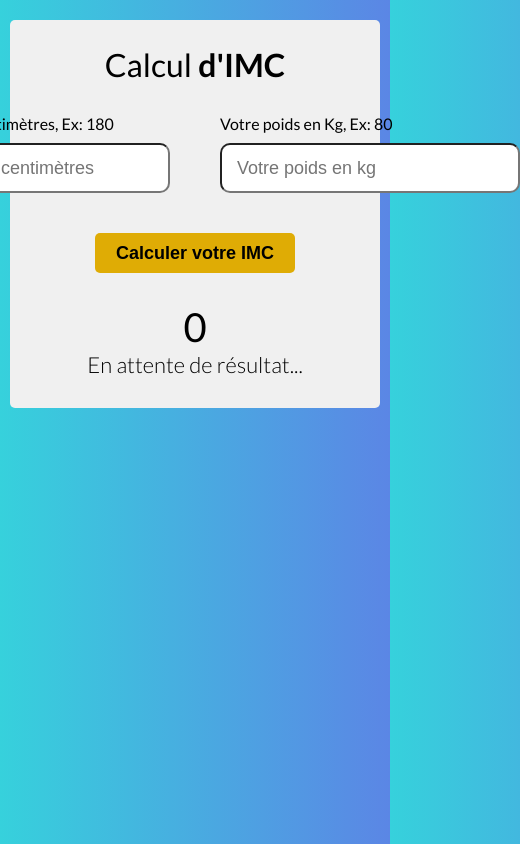
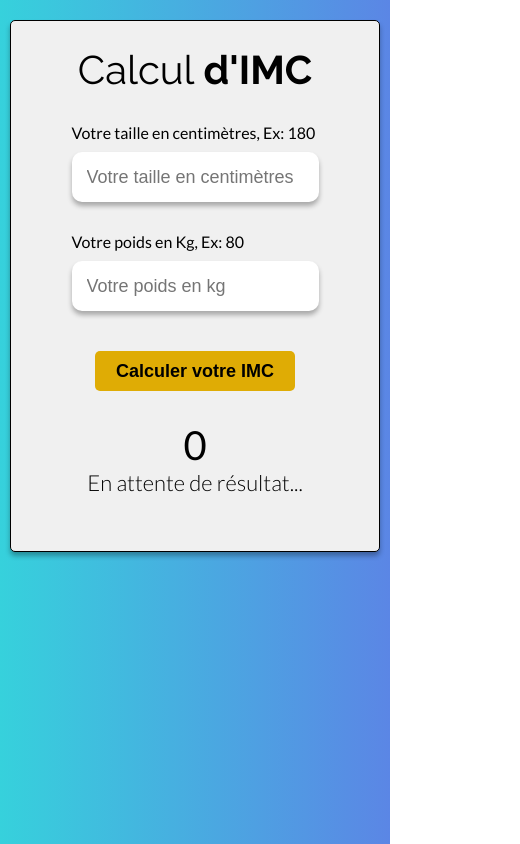
Before and after one commit to matjcqm/1.-IMC, a plain HTML site: page index.html in a window 390 px wide. Shown: the whole page, 520 px wide, since content can reach past the window. Drawn offline with Linux system fonts and the light colour scheme.

Commit message:
css + responsive OK

```diff
--- a/style.css
+++ b/style.css
@@ -15,9 +15,13 @@ body {
 
 
 .container {
+  max-width: 850px;
   background-color: rgb(240, 240, 240);
   border-radius: 5px;
-  border: black 1px;
+  border: 1px solid black;
+  box-shadow: 0 4px 5px rgba(0, 0, 0, 0.3);
+  padding: 25px;
+  margin: 0 auto;
   height: auto;
   width: auto;
   display: flex;
@@ -30,10 +34,11 @@ body {
 
 h1{
   font-weight: 400;
-  margin-top: 25px;
+  font-size: 40px;
+  font-family: raleway;
 }
 
-h1 > span{
+h1 span{
   font-weight: 700;
 }
 
@@ -49,13 +54,18 @@ h1 > span{
   text-align: start;
 }
 
-.input-group > input{
+.input-group input{
   border-radius: 10px;
   height: 50px;
   width: 300px;
   padding-left: 15px;
   font-size: 18px;
-  box-shadow: 1px black;
+  border: none;
+  box-shadow: 0 4px 5px rgba(0, 0, 0, 0.3);
+}
+
+.input-group input:focus{
+  outline: 2px solid #36d1dc;
 }
 
 .imc-button{
@@ -69,6 +79,10 @@ h1 > span{
   font-weight: 700;
 }
 
+.imc-button:focus{
+  outline: 2px solid #36d1dc;
+}
+
 .bmi-value{
   font-size: 40px;
 }
@@ -77,5 +91,27 @@ h1 > span{
   font-size: 22px;
   font-weight: 300;
   margin-bottom: 30px;
+}
 
+@media (max-width: 800px) {
+  .container{
+    max-width: 600px;
+  }
+
+  .inputs-container{
+    flex-direction: column;
+    align-items: center;
+    row-gap: 30px;
+  }
 }
+
+@media (max-width: 500px) {
+  .input-group{
+    width: 100%;
+  }
+
+  .input-group input {
+    width: 100%;
+    min-width: auto;
+  }
+}
```
